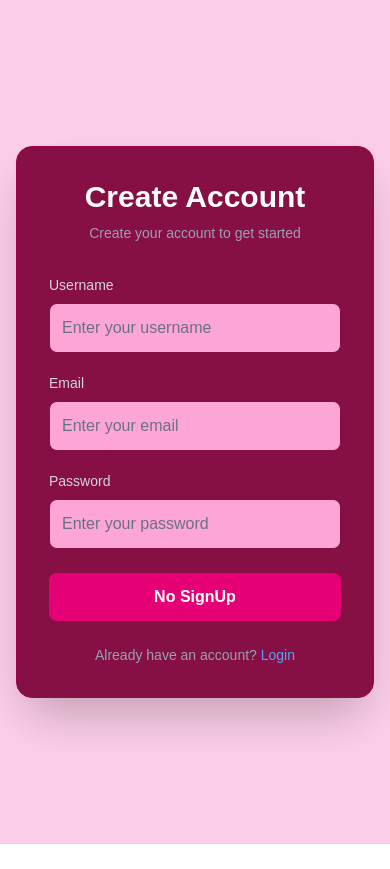
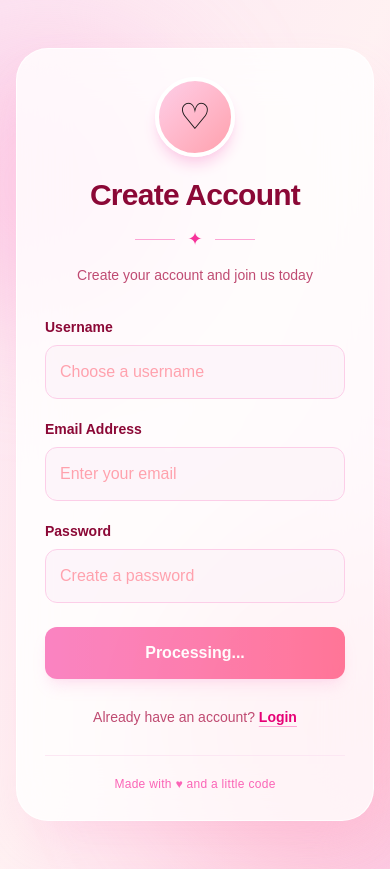
Before and after one commit to rainanirmal/next-auth-app, a Next.js app: page /signup in a window 390 px wide. Before the commit the page ends 844 px from the top, so only its background shows below. Built offline with nearby package versions, Linux system fonts and the light colour scheme.

Commit message:
style: redesign login and signup page with a pastel pink theme and responsive layout

```diff
--- a/src/app/login/page.tsx
+++ b/src/app/login/page.tsx
@@ -55,34 +55,47 @@ export default function LoginPage() {
         }
     }, [user])
 
-    return(
-        <div className="min-h-screen flex items-center justify-center bg-pink-200 px-4">
+return (
+    <div className="relative flex min-h-screen items-center justify-center overflow-hidden bg-linear-to-br from-pink-100 via-rose-50 to-pink-200 px-4 py-12">
 
-            <div className="w-full max-w-md rounded-2xl bg-pink-900 p-8 shadow-2xl border border-pink-800">
+        <div className="absolute -left-24 top-10 h-72 w-72 rounded-full bg-pink-300/40 blur-3xl" />
+        <div className="absolute -right-20 bottom-0 h-80 w-80 rounded-full bg-rose-300/40 blur-3xl" />
 
-                <div className="text-center mb-8">
-                    <h1 className="text-3xl font-bold text-white">
+        <div className="relative w-full max-w-md rounded-4xl border border-white/80 bg-white/80 p-7 shadow-2xl shadow-pink-300/30 backdrop-blur-xl sm:p-9">
+
+            {/* Header */}
+            <div className="mb-8 text-center">
+                <div className="mx-auto flex h-20 w-20 items-center justify-center rounded-full border-4 border-white bg-linear-to-br from-pink-200 to-rose-300 text-4xl shadow-lg shadow-pink-200">
+                    ♡
+                </div>
+
+                <h1 className="mt-5 text-3xl font-extrabold tracking-tight text-rose-900">
                     Welcome Back
                 </h1>
 
-                    <p className="mt-2 text-sm text-gray-400">
-                        {loading ? "Processing..." : "Login to your account to continue" }
+                <div className="mt-3 flex items-center justify-center gap-3">
+                    <span className="h-px w-10 bg-pink-300" />
+                    <span className="text-lg text-pink-500">✦</span>
+                    <span className="h-px w-10 bg-pink-300" />
+                </div>
+
+                <p className="mt-3 text-sm text-rose-800/70">
+                    {loading
+                        ? "Processing your login..."
+                        : "Login to your account to continue"}
                 </p>
             </div>
 
             <div className="mb-5">
                 <label
                     htmlFor="email"
-                        className="block text-sm font-medium text-gray-300 mb-2"
+                    className="mb-2 block text-sm font-semibold text-rose-900"
                 >
-                        Email
+                    Email Address
                 </label>
 
                 <input
-                        className="w-full p-3 bg-pink-300 border border-pink-900 rounded-lg
-                        text-white placeholder-gray-500
-                        focus:outline-none focus:ring-2 focus:ring-white
-                        focus:border-transparent transition"
+                    className="w-full rounded-xl border border-pink-200 bg-pink-50/70 p-3.5 text-rose-950 placeholder:text-rose-300 outline-none transition duration-200 focus:border-pink-400 focus:bg-white focus:ring-4 focus:ring-pink-100"
                     type="email"
                     name="email"
                     id="email"
@@ -94,22 +107,20 @@ export default function LoginPage() {
                         })
                     }
                     placeholder="Enter your email"
+                    autoComplete="email"
                 />
             </div>
 
             <div className="mb-6">
                 <label
                     htmlFor="password"
-                        className="block text-sm font-medium text-gray-300 mb-2"
+                    className="mb-2 block text-sm font-semibold text-rose-900"
                 >
                     Password
                 </label>
 
                 <input
-                        className="w-full p-3 bg-pink-300 border border-pink-900 rounded-lg
-                        text-white placeholder-gray-500
-                        focus:outline-none focus:ring-2 focus:ring-white
-                        focus:border-transparent transition"
+                    className="w-full rounded-xl border border-pink-200 bg-pink-50/70 p-3.5 text-rose-950 placeholder:text-rose-300 outline-none transition duration-200 focus:border-pink-400 focus:bg-white focus:ring-4 focus:ring-pink-100"
                     type="password"
                     name="password"
                     id="password"
@@ -121,33 +132,41 @@ export default function LoginPage() {
                         })
                     }
                     placeholder="Enter your password"
+                    autoComplete="current-password"
                 />
             </div>
 
             <button
                 onClick={onLogin}
-                    className="w-full p-3 rounded-lg bg-pink-600 text-white
-                    font-semibold hover:bg-pink-700
-                    active:scale-[0.98] transition-all
-                    focus:outline-none focus:ring-2 focus:ring-white
-                    focus:ring-offset-2 focus:ring-offset-gray-900"
+                disabled={buttonDisabled || loading}
+                className="w-full rounded-xl bg-linear-to-r from-pink-500 to-rose-500 p-3.5 font-bold text-white shadow-lg shadow-pink-300/40 transition duration-300 hover:-translate-y-0.5 hover:shadow-xl hover:shadow-pink-300/50 active:scale-[0.98] disabled:cursor-not-allowed disabled:opacity-60 disabled:hover:translate-y-0"
             >
-                    {buttonDisabled ? "Please fill all the fields" : loading ? "Logging in..." : "Login"}
+                {loading
+                    ? "Logging in..."
+                    : buttonDisabled
+                        ? "Please fill all the fields"
+                        : "Login ♡"}
             </button>
 
-                <div className="text-center mt-6">
-                    <p className="text-sm text-gray-400">
-                        Don't have an account?{" "}
+            <div className="mt-7 text-center">
+                <p className="text-sm text-rose-800/70">
+                    Don&apos;t have an account?{" "}
                     <Link
                         href="/signup"
-                            className="text-blue-400 hover:text-blue-300 font-medium transition"
+                        className="font-bold text-pink-600 underline decoration-pink-300 underline-offset-4 transition hover:text-rose-800"
                     >
                         Sign up
                     </Link>
                 </p>
             </div>
 
+            <div className="mt-7 border-t border-pink-100 pt-5 text-center">
+                <p className="text-xs tracking-wide text-pink-400">
+                    Made with ♥ and a little code
+                </p>
+            </div>
+
         </div>
     </div>
-    )
+);
 }
--- a/src/app/signup/page.tsx
+++ b/src/app/signup/page.tsx
@@ -52,34 +52,45 @@ export default function SignupPage() {
         }
     }
 
-    return(
-        <div className="min-h-screen flex items-center justify-center bg-pink-200 px-4">
+    return (
+    <div className="relative min-h-screen overflow-hidden flex items-center justify-center bg-linear-to-br from-pink-100 via-rose-50 to-pink-200 px-4 py-12">
 
-            <div className="w-full max-w-md rounded-2xl bg-pink-900 p-8 shadow-2xl border border-pink-800">
+        <div className="absolute -left-24 top-10 h-72 w-72 rounded-full bg-pink-300/40 blur-3xl" />
+        <div className="absolute -right-20 bottom-0 h-80 w-80 rounded-full bg-rose-300/40 blur-3xl" />
 
-                <div className="text-center mb-8">
-                    <h1 className="text-3xl font-bold text-white">
-                        {loading ? "Processing..." : "Create Account" }
+
+        <div className="relative w-full max-w-md rounded-4xl border border-white/80 bg-white/80 p-7 shadow-2xl shadow-pink-300/30 backdrop-blur-xl sm:p-9">
+
+            <div className="mb-8 text-center">
+                <div className="mx-auto flex h-20 w-20 items-center justify-center rounded-full border-4 border-white bg-linear-to-br from-pink-200 to-rose-300 text-4xl shadow-lg shadow-pink-200">
+                    ♡
+                </div>
+
+                <h1 className="mt-5 text-3xl font-extrabold tracking-tight text-rose-900">
+                    {loading ? "Processing..." : "Create Account"}
                 </h1>
 
-                    <p className="mt-2 text-sm text-gray-400">
-                        Create your account to get started
+                <div className="mt-3 flex items-center justify-center gap-3">
+                    <span className="h-px w-10 bg-pink-300" />
+                    <span className="text-lg text-pink-500">✦</span>
+                    <span className="h-px w-10 bg-pink-300" />
+                </div>
+
+                <p className="mt-3 text-sm text-rose-800/70">
+                    Create your account and join us today
                 </p>
             </div>
 
             <div className="mb-5">
                 <label
                     htmlFor="username"
-                        className="block text-sm font-medium text-gray-300 mb-2"
+                    className="mb-2 block text-sm font-semibold text-rose-900"
                 >
                     Username
                 </label>
 
                 <input
-                        className="w-full p-3 bg-pink-300 border border-pink-900 rounded-lg
-                        text-white placeholder-gray-500
-                        focus:outline-none focus:ring-2 focus:ring-white
-                        focus:border-transparent transition"
+                    className="w-full rounded-xl border border-pink-200 bg-pink-50/70 p-3.5 text-rose-950 placeholder:text-rose-300 outline-none transition duration-200 focus:border-pink-400 focus:bg-white focus:ring-4 focus:ring-pink-100"
                     type="text"
                     name="username"
                     id="username"
@@ -90,23 +101,21 @@ export default function SignupPage() {
                             username: e.target.value,
                         })
                     }
-                        placeholder="Enter your username"
+                    placeholder="Choose a username"
+                    autoComplete="username"
                 />
             </div>
 
             <div className="mb-5">
                 <label
                     htmlFor="email"
-                        className="block text-sm font-medium text-gray-300 mb-2"
+                    className="mb-2 block text-sm font-semibold text-rose-900"
                 >
-                        Email
+                    Email Address
                 </label>
 
                 <input
-                        className="w-full p-3 bg-pink-300 border border-pink-900 rounded-lg
-                        text-white placeholder-gray-500
-                        focus:outline-none focus:ring-2 focus:ring-white
-                        focus:border-transparent transition"
+                    className="w-full rounded-xl border border-pink-200 bg-pink-50/70 p-3.5 text-rose-950 placeholder:text-rose-300 outline-none transition duration-200 focus:border-pink-400 focus:bg-white focus:ring-4 focus:ring-pink-100"
                     type="email"
                     name="email"
                     id="email"
@@ -118,22 +127,20 @@ export default function SignupPage() {
                         })
                     }
                     placeholder="Enter your email"
+                    autoComplete="email"
                 />
             </div>
 
             <div className="mb-6">
                 <label
                     htmlFor="password"
-                        className="block text-sm font-medium text-gray-300 mb-2"
+                    className="mb-2 block text-sm font-semibold text-rose-900"
                 >
                     Password
                 </label>
 
                 <input
-                        className="w-full p-3 bg-pink-300 border border-pink-900 rounded-lg
-                        text-white placeholder-gray-500
-                        focus:outline-none focus:ring-2 focus:ring-white
-                        focus:border-transparent transition"
+                    className="w-full rounded-xl border border-pink-200 bg-pink-50/70 p-3.5 text-rose-950 placeholder:text-rose-300 outline-none transition duration-200 focus:border-pink-400 focus:bg-white focus:ring-4 focus:ring-pink-100"
                     type="password"
                     name="password"
                     id="password"
@@ -144,35 +151,39 @@ export default function SignupPage() {
                             password: e.target.value,
                         })
                     }
-                        placeholder="Enter your password"
+                    placeholder="Create a password"
+                    autoComplete="new-password"
                 />
             </div>
 
             <button
                 onClick={onSignup}
-                    className="w-full p-3 rounded-lg bg-pink-600 text-white
-                    font-semibold hover:bg-pink-700
-                    active:scale-[0.98] transition-all
-                    focus:outline-none focus:ring-2 focus:ring-white"
+                disabled={buttonDisabled}
+                className="w-full rounded-xl bg-linear-to-r from-pink-500 to-rose-500 p-3.5 font-bold text-white shadow-lg shadow-pink-300/40 transition duration-300 hover:-translate-y-0.5 hover:shadow-xl hover:shadow-pink-300/50 active:scale-[0.98] disabled:cursor-not-allowed disabled:opacity-60 disabled:hover:translate-y-0"
             >
-                    {
-                        buttonDisabled? "No SignUp" : "SignUp"
-                    }
+                {buttonDisabled
+                    ? "Processing..."
+                    : "Create Account ♡"}
             </button>
 
-                <div className="text-center mt-6">
-                    <p className="text-sm text-gray-400">
+            <div className="mt-7 text-center">
+                <p className="text-sm text-rose-800/70">
                     Already have an account?{" "}
                     <Link
                         href="/login"
-                            className="text-blue-400 hover:text-blue-300 font-medium transition"
+                        className="font-bold text-pink-600 underline decoration-pink-300 underline-offset-4 transition hover:text-rose-800"
                     >
                         Login
                     </Link>
                 </p>
             </div>
 
+            <div className="mt-7 border-t border-pink-100 pt-5 text-center">
+                <p className="text-xs tracking-wide text-pink-400">
+                    Made with ♥ and a little code
+                </p>
             </div>
         </div>
-    )
+    </div>
+);
 }
```
Lines whose indentation alone changed are shown as unchanged.
